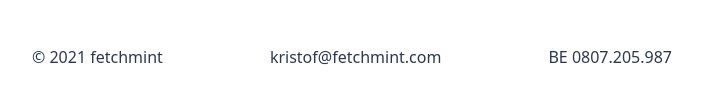
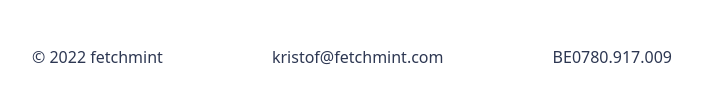
Before and after one commit to fetchmint/fetchmint.com, a plain HTML site: page index.html in a window 1280 px wide. Shown: the part 504-608 px from the top of the page, 288-991 px from the left. Drawn offline with Linux system fonts and the light colour scheme.

Commit message:
Update index.html

```diff
--- a/index.html
+++ b/index.html
@@ -148,9 +148,9 @@
         Consulting services.
       </p>
       <footer>
-        <p>© 2021 <a href="https://fetchmint.com">fetchmint</a></p>
+        <p>© 2022 <a href="https://fetchmint.com">fetchmint</a></p>
         <p><a href="mailto:kristof@fetchmint.com">kristof@fetchmint.com</a></p>
-        <p>BE 0807.205.987</p>
+        <p>BE0780.917.009</p>
       </footer>
     </main>
   </body>
```
